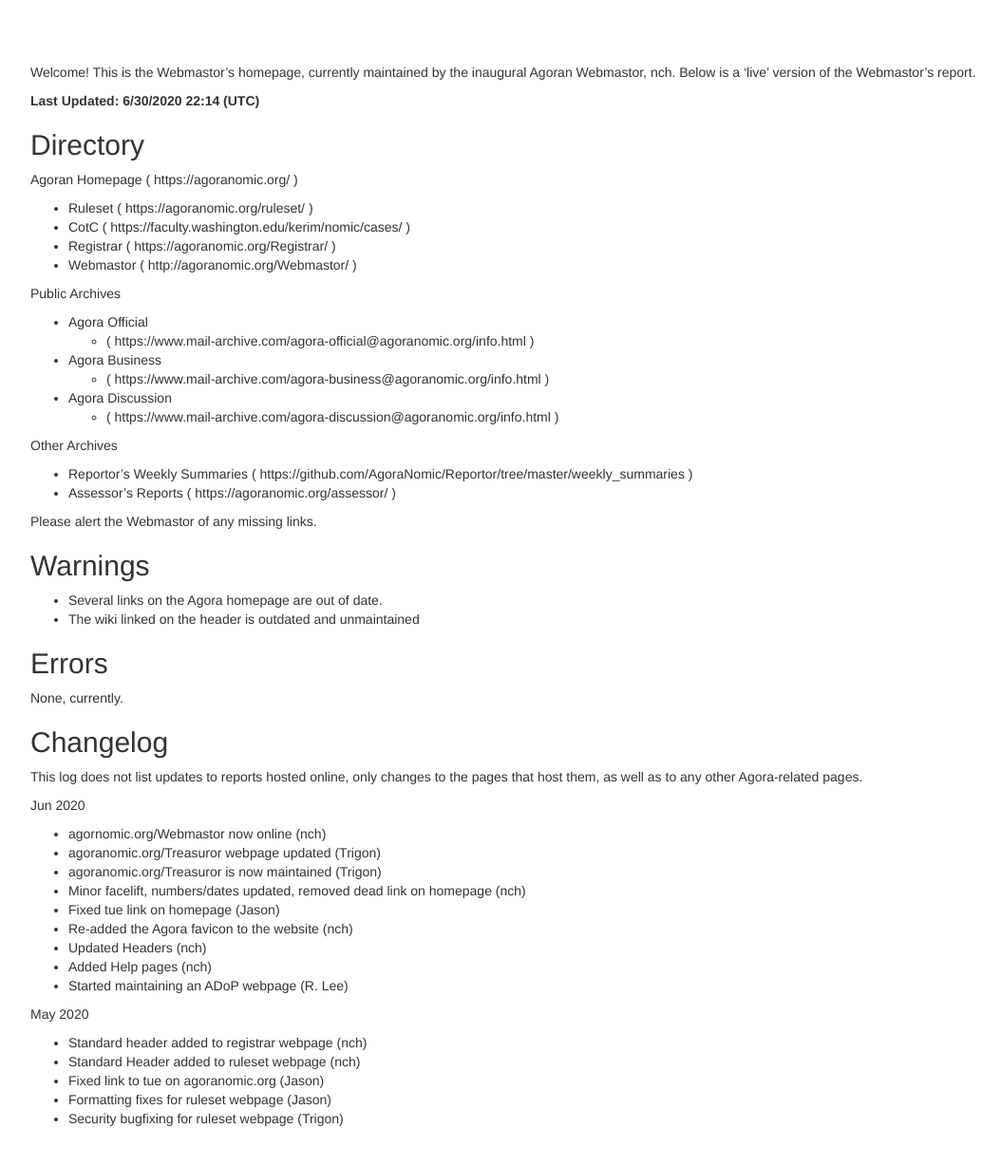
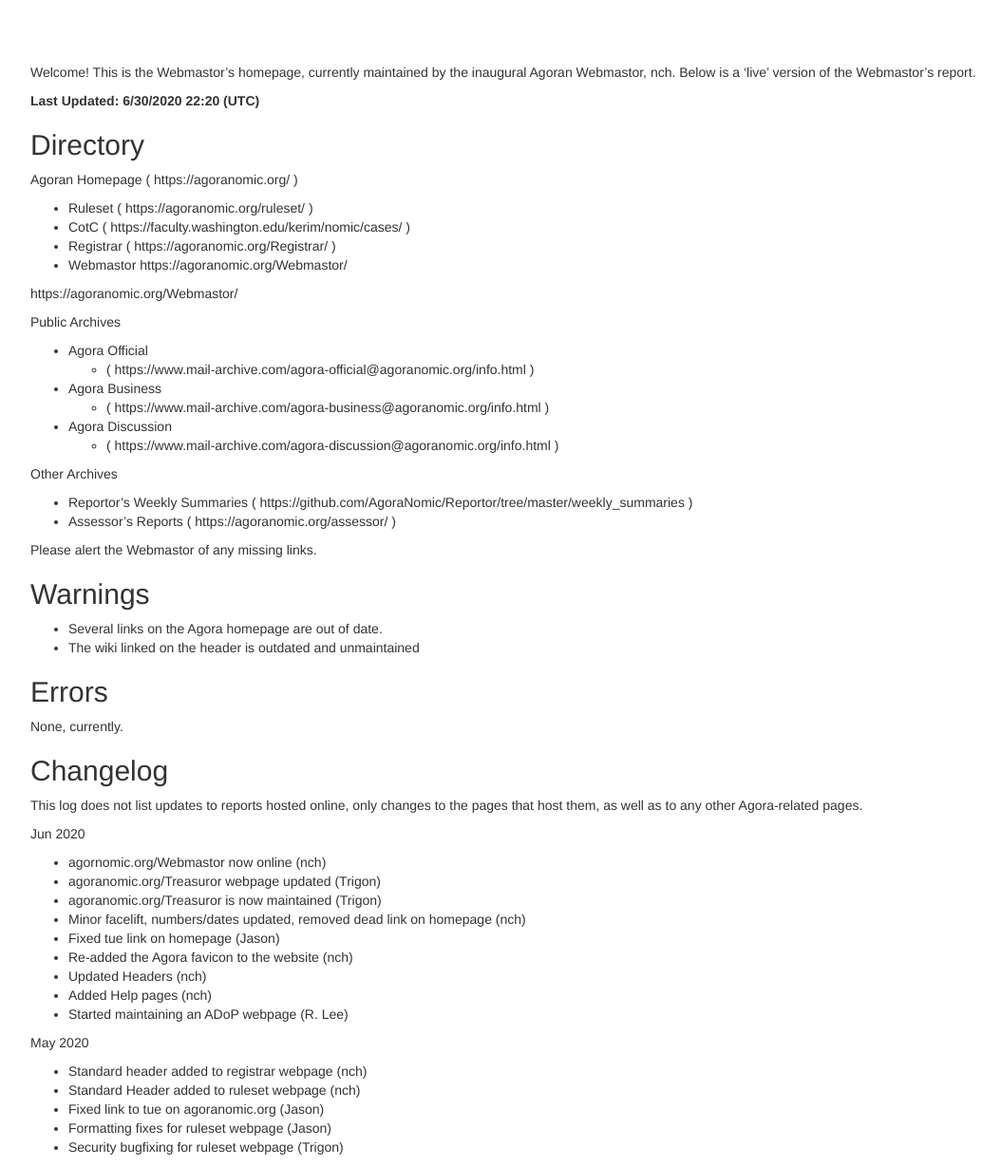
Before and after one commit to AgoraNomic/Webmastor, a Jekyll site: the page built from docs/index.md, in a window 1280 px wide, cut to the strip 104-1332 px from the top of the page. Shown: the whole strip at 95% size, without its empty margins (38-1092 px from the left). Built offline with Jekyll 4.4.1, drawn with Linux system fonts in a browser that asks for light colours; nearby versions of some CDN libraries; our own code applies the rules of GitHub Pages for plain Markdown files; before the commit the page ends 1302 px from its top, so only the background shows below that.

Commit message:
trying a couple more things

```diff
--- a/docs/index.md
+++ b/docs/index.md
@@ -1,6 +1,6 @@
 Welcome! This is the Webmastor's homepage, currently maintained by the inaugural Agoran Webmastor, nch. Below is a 'live' version of the Webmastor's report.
 
-**Last Updated: 6/30/2020 22:14 (UTC)**
+**Last Updated: 6/30/2020 22:20 (UTC)**
 
 Directory
 ---------
@@ -9,7 +9,9 @@ Agoran Homepage ( https://agoranomic.org/ )
 * Ruleset ( https://agoranomic.org/ruleset/ )
 * CotC ( https://faculty.washington.edu/kerim/nomic/cases/ )
 * Registrar ( https://agoranomic.org/Registrar/ )
-* Webmastor ( http://agoranomic.org/Webmastor/ )
+* Webmastor https://agoranomic.org/Webmastor/
+
+https://agoranomic.org/Webmastor/
 
 Public Archives
 * Agora Official
```
Also changed, not shown: 1 other file.
